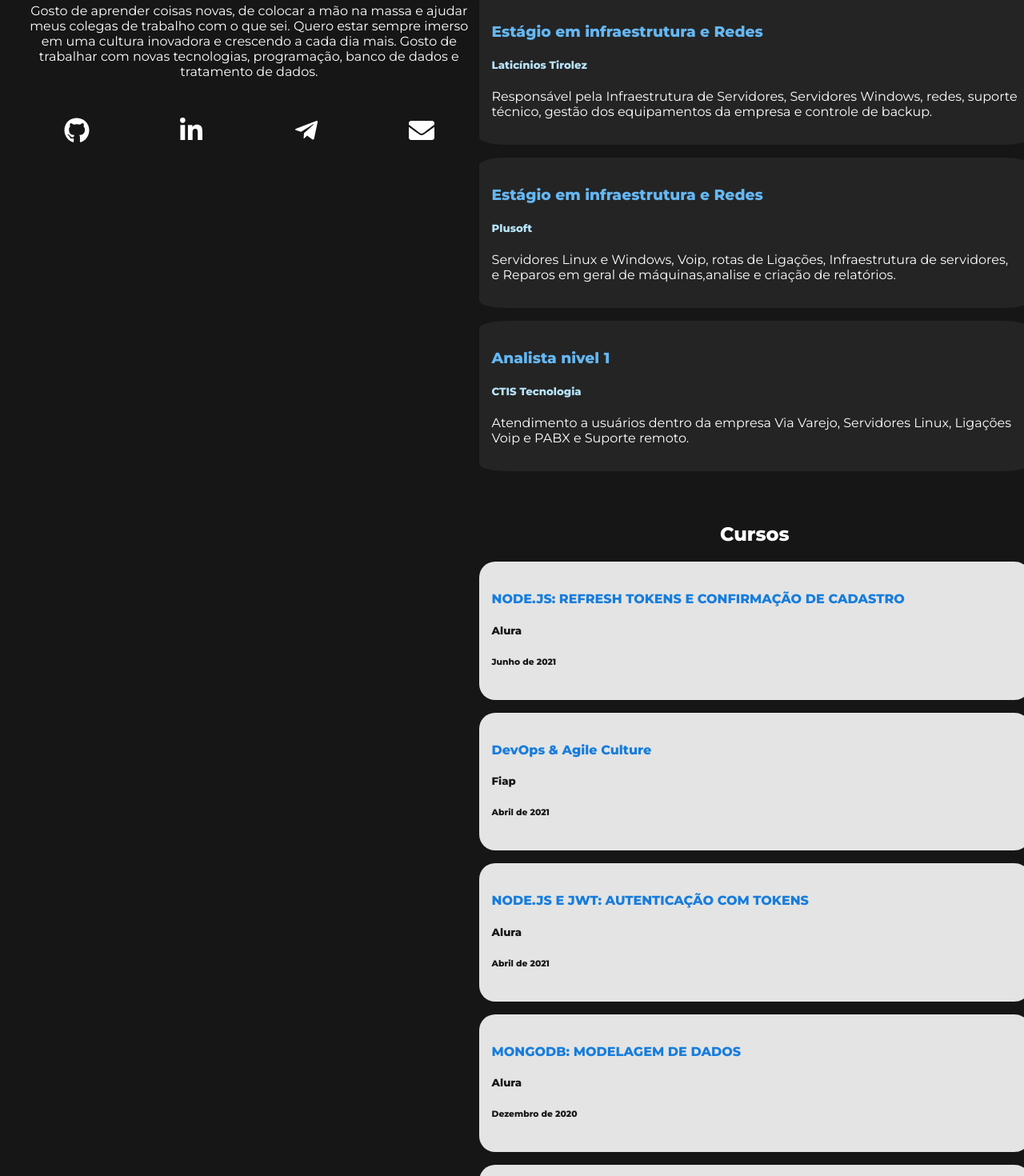
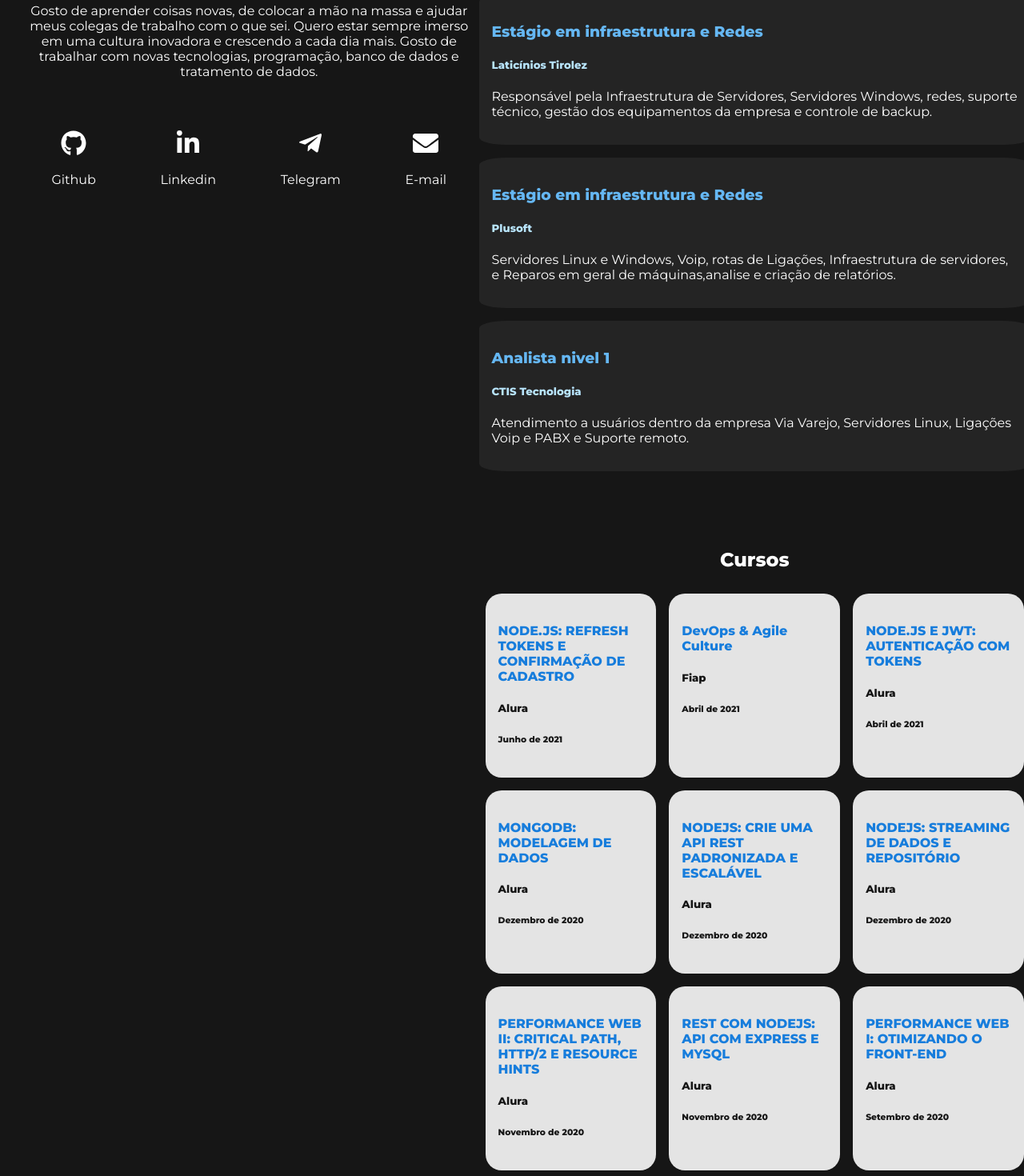
Before and after one commit to gustavohenriquess/gustavohenriques, a Next.js app: page / in a window 1280 px wide. Shown: the part 353-1823 px from the top of the page at 80% size. Built offline with nearby package versions, Linux system fonts and the light colour scheme.

Commit message:
Ajuste CSS layout Tablet

```diff
--- a/components/SocialMedia/styles.module.scss
+++ b/components/SocialMedia/styles.module.scss
@@ -15,6 +15,18 @@
     p {
       display: none
     }
+  }
+
+  @media screen and (min-width: $TABLET_SIZE) {
+
+    a {
+      text-decoration: none;
+    }
+
+    p {
+      display: block
+    }
+
   }
 
 /*
--- a/components/User/styles.module.scss
+++ b/components/User/styles.module.scss
@@ -1,6 +1,6 @@
 .userImage {
   border-radius: 50%;
-  border: 1px solid var(--BLUE_LIGHT-PRIMARY) !important;
+  border: 2px solid var(--BLUE_LIGHT-PRIMARY) !important;
   cursor: pointer;
 }
 
--- a/pages/index.tsx
+++ b/pages/index.tsx
@@ -48,6 +48,7 @@
           })}
       </section>
       </div>
+
       <div className={styles.information}>
           { experiences.map((experience) => {
               return (
@@ -61,9 +62,10 @@
             })
           }
 
+          <h2>Cursos</h2>
           <section className={styles.courses}>
 
-            <h2>Cursos</h2>
+
 
             { courses.map((course) => {
               return (
--- a/styles/Home.module.scss
+++ b/styles/Home.module.scss
@@ -29,6 +29,12 @@
     }
   }
 
+
+  @media screen and (min-width: $TABLET_SIZE) {
+    .socialMedias {
+      margin-top: 4em;
+    }
+  }
   @media screen and (min-width: $DESKTOP_SIZE) {
     flex: 5;
   }
@@ -41,12 +47,20 @@
   @media screen and (min-width: $SMALL_SMART_PHONE_SIZE) {
     margin-top: 4em;
 
+    h2{
+      margin-top: 4em;
+      text-align: center;
+    }
+  }
+
+  @media screen and (min-width: $TABLET_SIZE) {
     .courses {
-      margin-top: 4em;
-    }
+      display: grid;
+      grid-template-columns: repeat(3, 1fr);
 
-    .courses h2{
-      text-align: center;
+      article {
+        margin: .5em;
+      }
     }
   }
 
```
